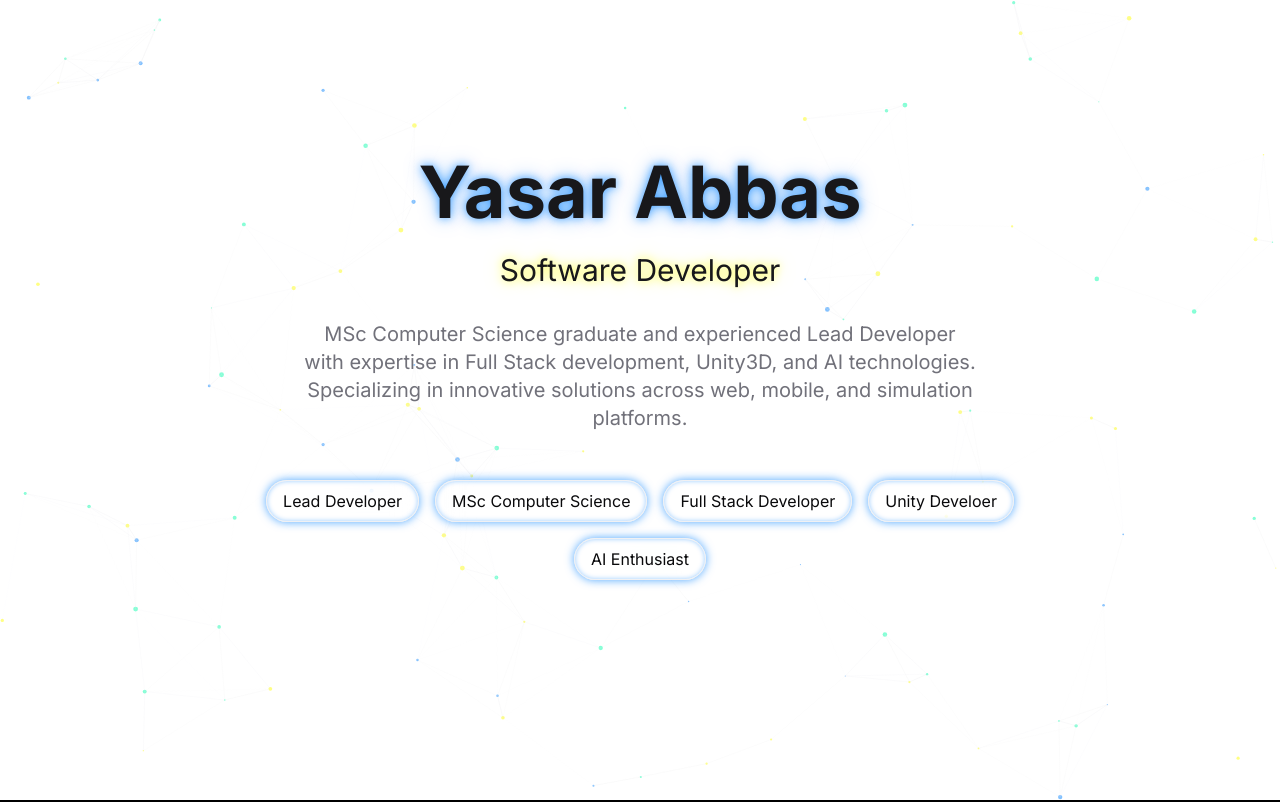
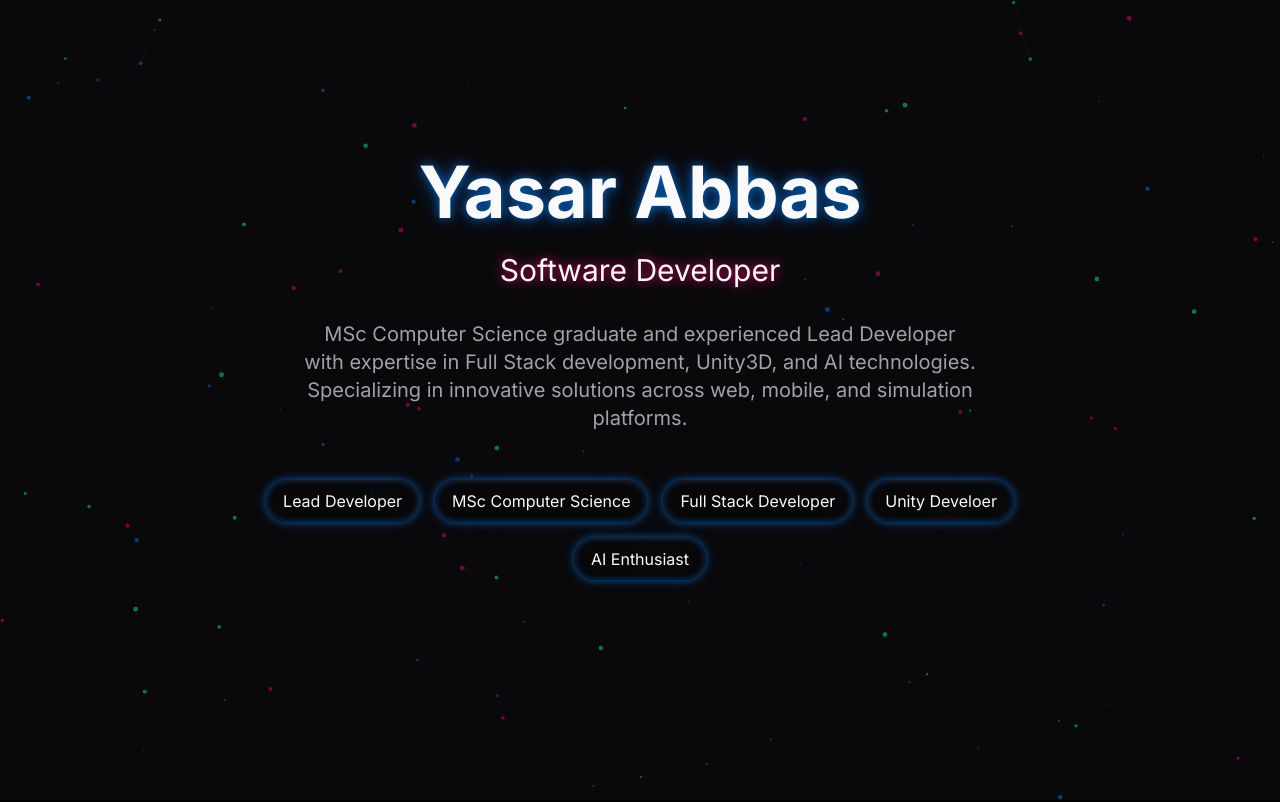
Before and after one commit to YasarMahomedAbbas/profile, a Next.js app: page / in a window 1280 px wide. Shown: the top 802 px of the page. Built offline with nearby package versions, Linux system fonts and the light colour scheme.

Commit message:
Set theme to dark theme

```diff
--- a/app/layout.tsx
+++ b/app/layout.tsx
@@ -22,9 +22,9 @@ export default function RootLayout({
   children: React.ReactNode
 }>) {
   return (
-    <html lang="en" suppressHydrationWarning>
+    <html lang="en" className="dark" suppressHydrationWarning>
       <body className={cn("min-h-screen antialiased", inter.className)}>
-        <ThemeProvider attribute="class" defaultTheme="dark" enableSystem={false} disableTransitionOnChange>
+        <ThemeProvider forcedTheme="dark" disableTransitionOnChange>
           {children}
         </ThemeProvider>
       </body>
```
